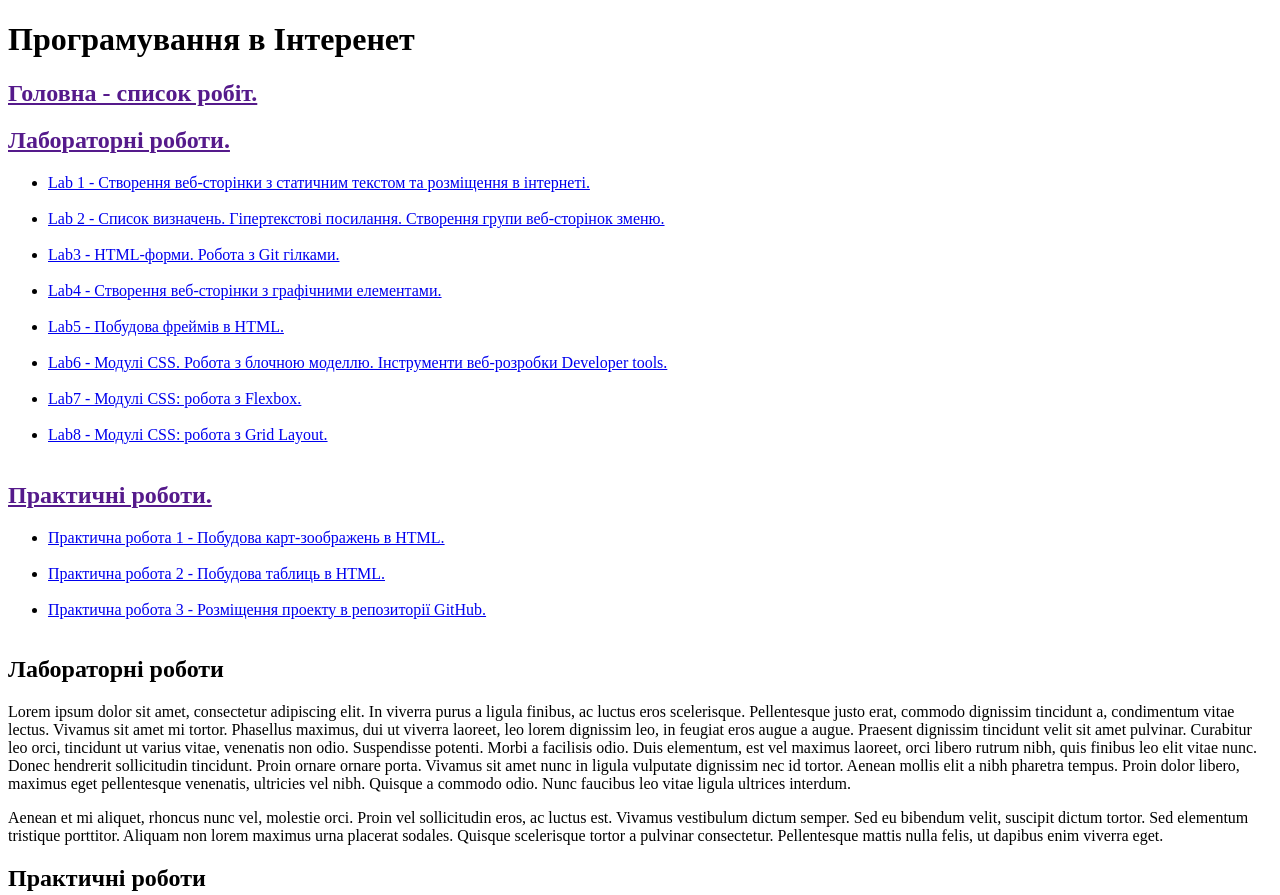
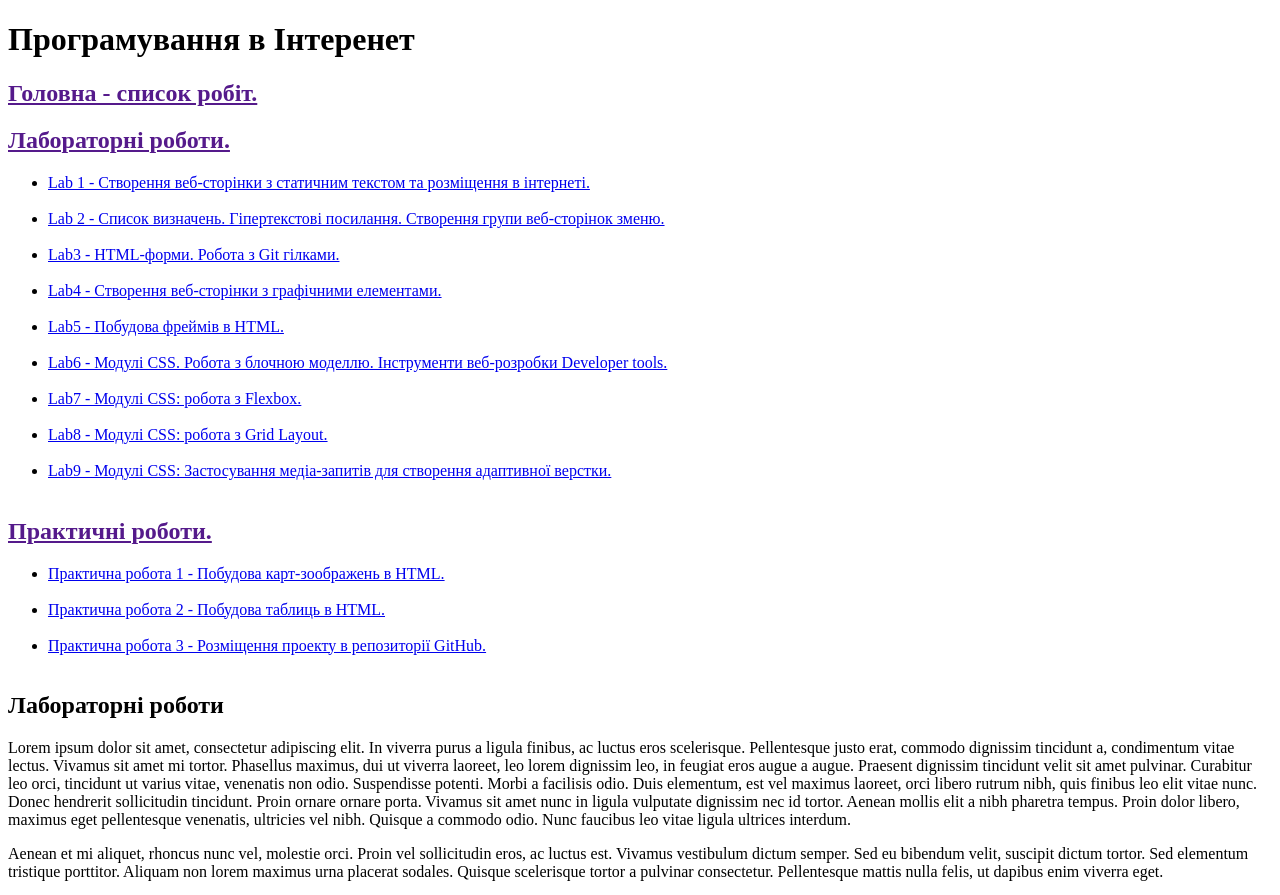
Before and after one commit to Taras-FrontEnd228/FrontEnd-advanced, a plain HTML site: page index.html in a window 1280 px wide. Shown: the top 895 px of the page. Drawn offline with Linux system fonts and the light colour scheme.

Commit message:
Update index.html

```diff
--- a/index.html
+++ b/index.html
@@ -24,6 +24,7 @@
             <li><a href="/lab6/index.html" target="_blank">Lab6 - Модулі СSS. Робота з блочною моделлю. Інструменти веб-розробки Developer tools.</a></li><br>
             <li><a href="/lab7/index.html" target="_blank">Lab7 - Модулі СSS: робота з Flexbox.</a></li><br>
             <li><a href="/lab8/index.html" target="_blank">Lab8 - Модулі СSS: робота з Grid Layout.</a></li><br>
+            <li><a href="/lab9/index.html" target="_blank">Lab9 - Модулі СSS: Застосування медіа-запитів для створення адаптивної верстки.</a></li><br>
         </ul>
 
         <h2><a href="">Практичні роботи.</a></h2>
```
